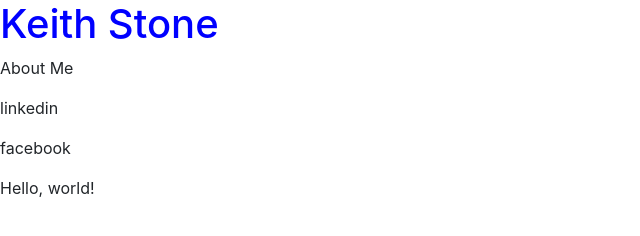
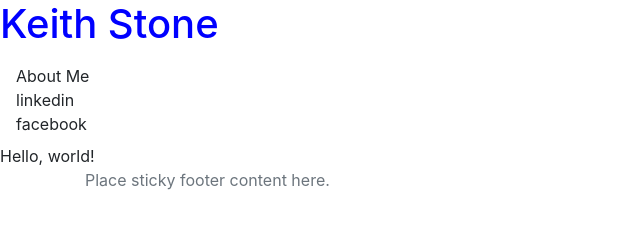
Before and after one commit to kcumpston/cs50w-project0, a plain HTML site: page index.html in a window 1280 px wide. Shown: the whole page, without its empty margins (0-640 px from the left). Drawn offline with nearby package versions, Linux system fonts and the light colour scheme.

Commit message:
added navs to index

```diff
--- a/index.html
+++ b/index.html
@@ -9,11 +9,17 @@
 	</head>
 	<body>
 		<h1>Keith Stone</h1>
-		<nav>
-			<p>About Me</p>
-			<p>linkedin</p>
-			<p>facebook</p>
+		<nav class="navbar fixed-left">
+			<ul class="navbar-nav">
+			<li class="nav-item">About Me</li>
+			<li class="nav-item">linkedin</li>
+			<li class="nav-item">facebook</li>
 		</nav>
 		Hello, world!
+		<footer class="footer">
+			<div class="container">
+			<span class="text-muted">Place sticky footer content here.</span>
+			</div>
+		</footer>
 	</body>
 </html>
```
